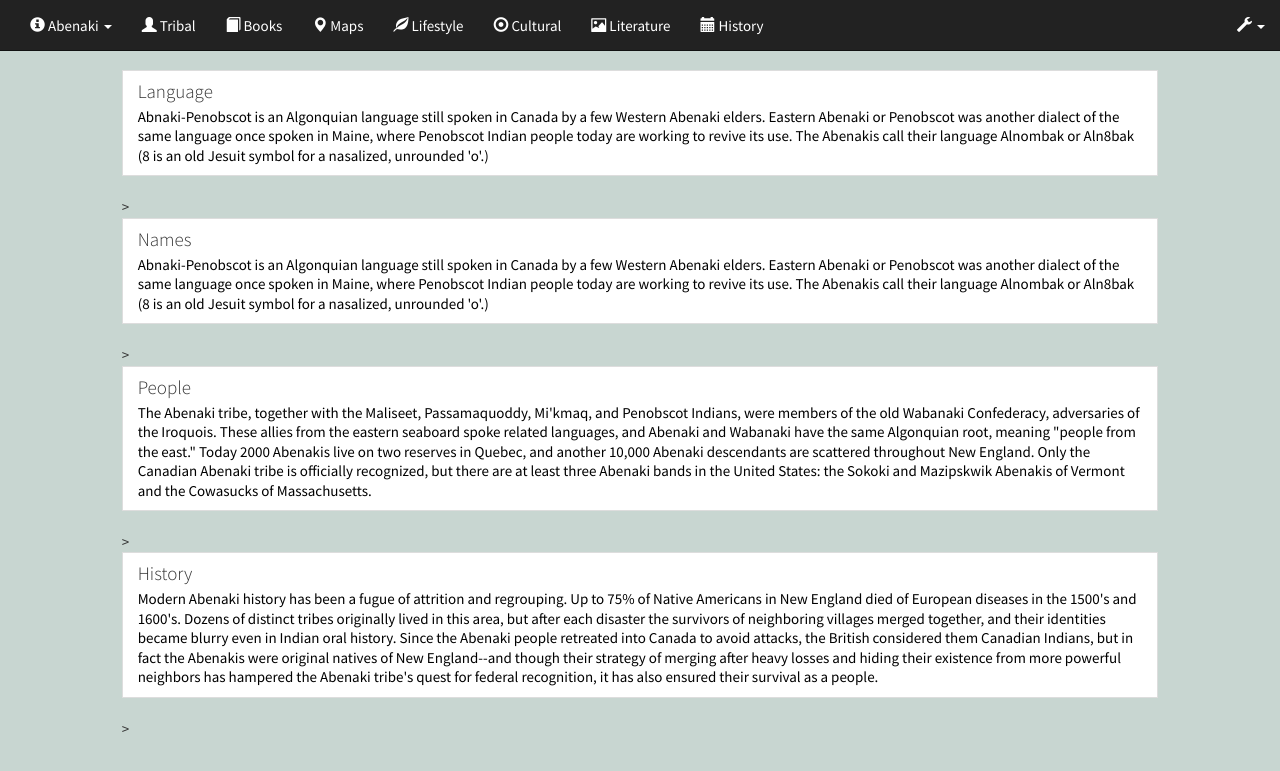
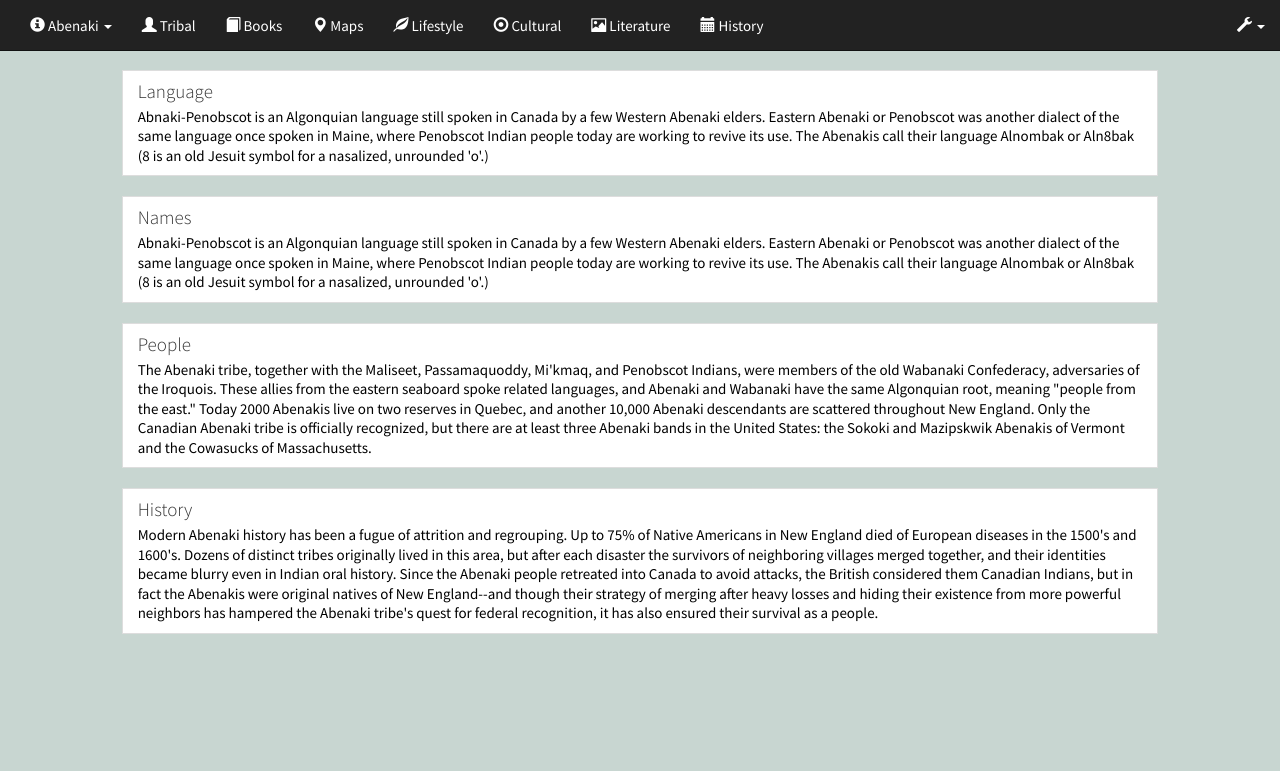
Before and after one commit to tlezotte/cahah, a Jekyll site: the page built from abenaki.html, in a window 1280 px wide. Shown: the top 771 px of the page. Built offline with Jekyll 4.4.1, drawn with Linux system fonts in a browser that asks for light colours; nearby versions of some CDN libraries; library files that are not in the unit come from our copies.

Commit message:
update page

```diff
--- a/abenaki.html
+++ b/abenaki.html
@@ -13,7 +13,7 @@ layout: default
 						Abnaki-Penobscot is an Algonquian language still spoken in Canada by a few Western Abenaki elders. Eastern Abenaki or Penobscot was another dialect of the same language once spoken in Maine, where Penobscot Indian people today are working to revive its use. The Abenakis call their language Alnombak or Aln8bak (8 is an old Jesuit symbol for a nasalized, unrounded 'o'.)
 					</p>
 				</a>
-			</div>>
+			</div>
 		</div>
 	</div>
 	<div class="row">
@@ -26,7 +26,7 @@ layout: default
 						Abnaki-Penobscot is an Algonquian language still spoken in Canada by a few Western Abenaki elders. Eastern Abenaki or Penobscot was another dialect of the same language once spoken in Maine, where Penobscot Indian people today are working to revive its use. The Abenakis call their language Alnombak or Aln8bak (8 is an old Jesuit symbol for a nasalized, unrounded 'o'.)
 					</p>
 				</a>
-			</div>>
+			</div>
 		</div>
 	</div>
 	<div class="row">
@@ -39,7 +39,7 @@ layout: default
 						The Abenaki tribe, together with the Maliseet, Passamaquoddy, Mi'kmaq, and Penobscot Indians, were members of the old Wabanaki Confederacy, adversaries of the Iroquois. These allies from the eastern seaboard spoke related languages, and Abenaki and Wabanaki have the same Algonquian root, meaning "people from the east." Today 2000 Abenakis live on two reserves in Quebec, and another 10,000 Abenaki descendants are scattered throughout New England. Only the Canadian Abenaki tribe is officially recognized, but there are at least three Abenaki bands in the United States: the Sokoki and Mazipskwik Abenakis of Vermont and the Cowasucks of Massachusetts.
 					</p>
 				</a>
-			</div>>
+			</div>
 		</div>
 	</div>
 	<div class="row">
@@ -52,7 +52,7 @@ layout: default
 						Modern Abenaki history has been a fugue of attrition and regrouping. Up to 75% of Native Americans in New England died of European diseases in the 1500's and 1600's. Dozens of distinct tribes originally lived in this area, but after each disaster the survivors of neighboring villages merged together, and their identities became blurry even in Indian oral history. Since the Abenaki people retreated into Canada to avoid attacks, the British considered them Canadian Indians, but in fact the Abenakis were original natives of New England--and though their strategy of merging after heavy losses and hiding their existence from more powerful neighbors has hampered the Abenaki tribe's quest for federal recognition, it has also ensured their survival as a people.
 					</p>
 				</a>
-			</div>>
+			</div>
 		</div>
 	</div>
 
```
